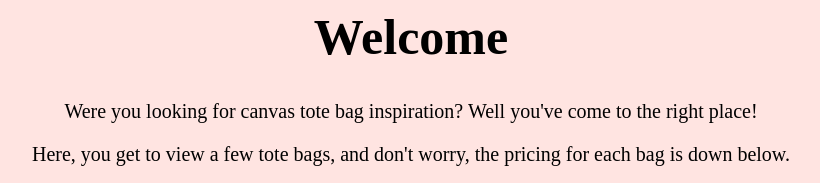
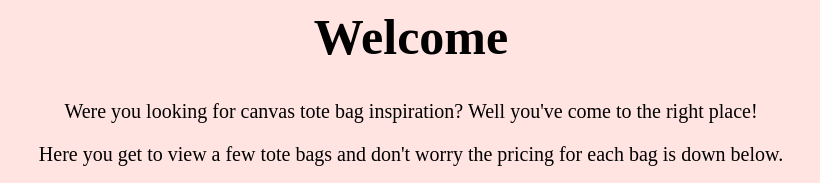
Before and after one commit to WVCS/index-Amia18, a plain HTML site: page index.html in a window 1280 px wide. Shown: the top 183 px of the page, without its empty margins (229-1049 px from the left). Drawn offline with Linux system fonts and the light colour scheme.

Commit message:
Update index.html

```diff
--- a/index.html
+++ b/index.html
@@ -11,7 +11,7 @@
 
   <center> <p> Were you looking for canvas tote bag inspiration? Well you've come to the right place!</center>
 
-<center> <p>Here, you get to view a few tote bags, and don't worry, the pricing for each bag is down below. </p></center>
+<center> <p>Here you get to view a few tote bags and don't worry the pricing for each bag is down below. </p></center>
 
   <center> <img src= "https://cdn.shopify.com/s/files/1/0380/6785/products/TOTE-5001_elephant-and-piggie-read-kids-book-tote_01_532x700.jpg?v=1589402961" width: 400px;height: 300px </center>
 
```
